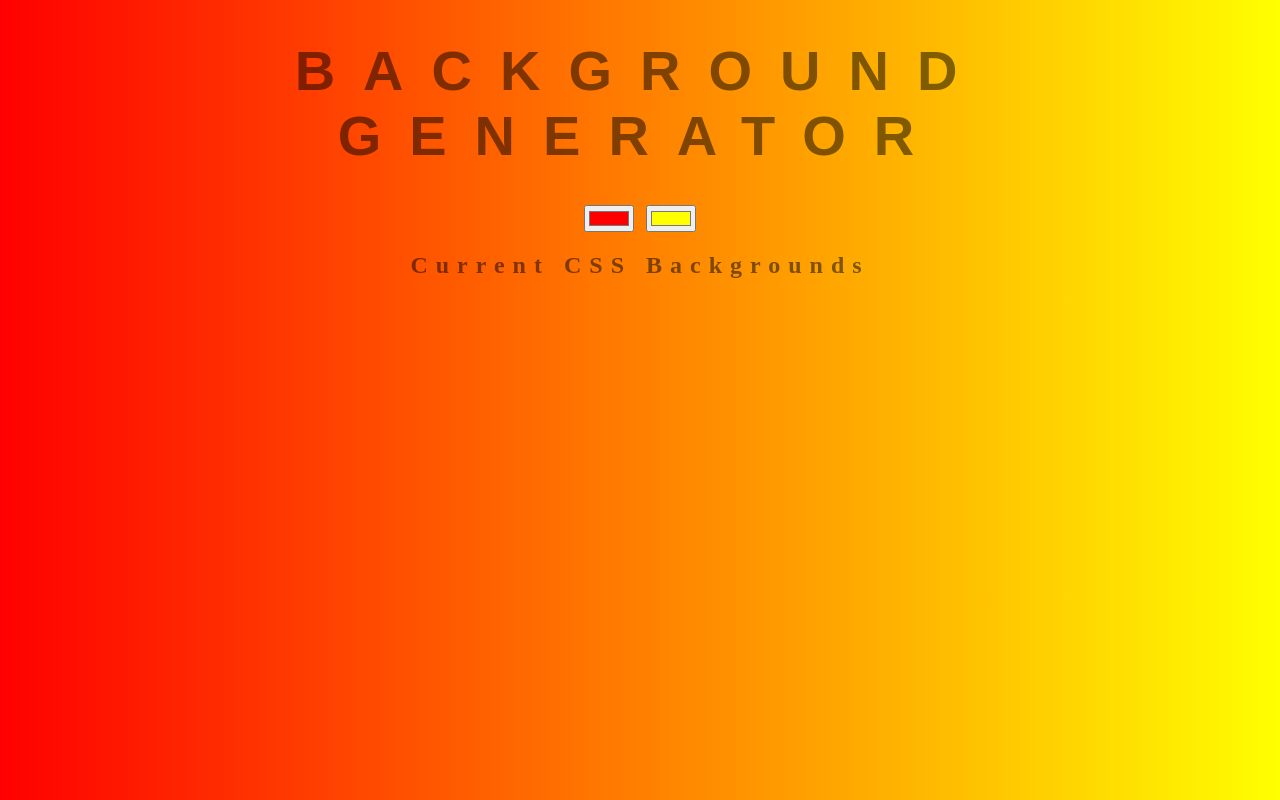
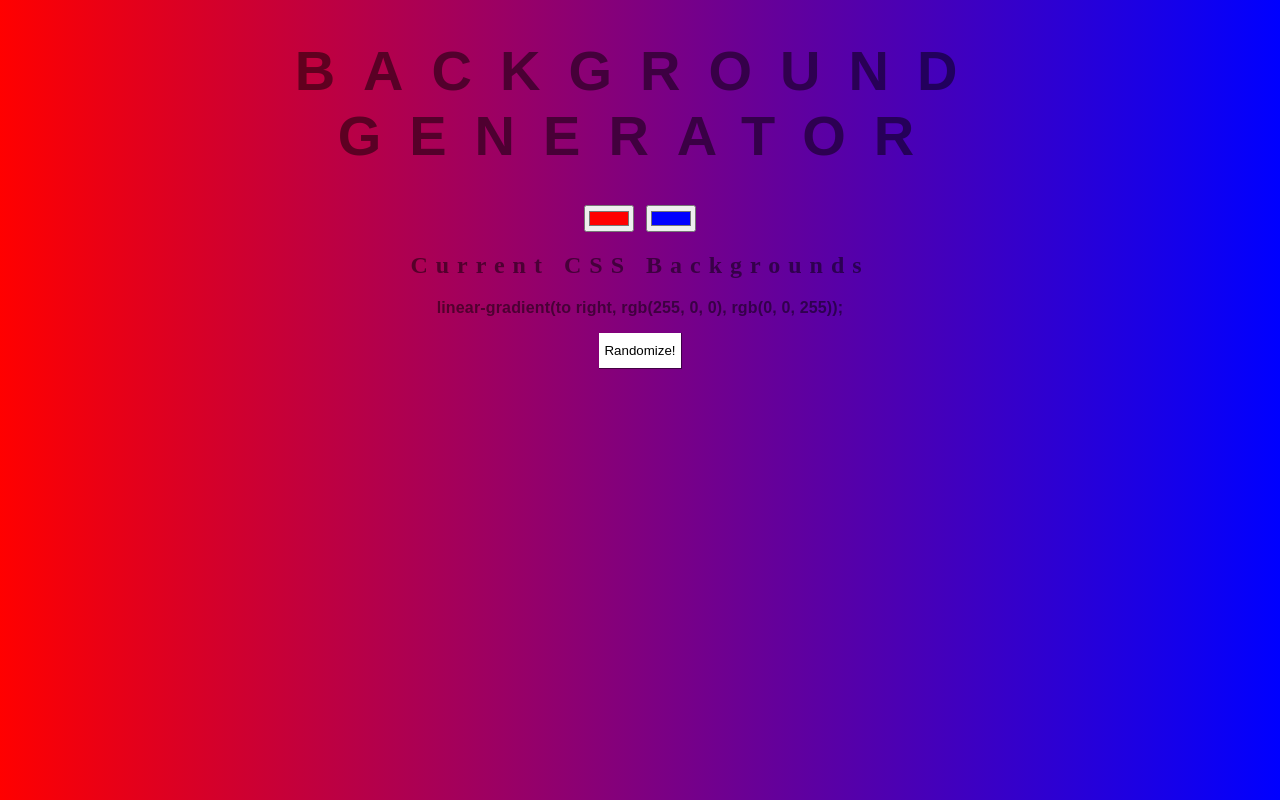
Before and after one commit to EpistemicPolymath/Gradient-Background-Generator-JS, a plain HTML site: page index.html in a window 1280 px wide. Drawn offline with Linux system fonts and the light colour scheme.

Commit message:
Added display of initial CSS linear gradient property on pageload - currently hardcoded way. Also added Randomize button for next goal.

```diff
--- a/Scripts/script.js
+++ b/Scripts/script.js
@@ -24,23 +24,24 @@ var body = document.querySelector("#gradient-background");
 // Functions - DRY (Do Not Repeat Yourself)
 function setGradient() {
     // If we want to change the background ideally we need to change the body.background property.
-    // Goal 3
     body.style.background = "linear-gradient(to right, " + color1.value + ", " + color2.value + ")";
 
     // Now we need to show the CSS in our h3 tag
-    // Goal 2
     css.textContent = body.style.background + ";";
 }
 
-function setColorInputsOnPageLoad() {
+function setupOnPageLoad() {
+
+    // Make color inputs match the background on pageload.
     color1.value = "#ff0000";
-    color2.value = "#FFFF00";
+    color2.value = "#0000ff";
+    // Displaying initial CSS linear gradient property on pageload.
+    setGradient();
 }
 
 // We want to listen to events in order to listen to the user's actions
 // There is a useful event for inputs called "input"
-// Goal 1
 color1.addEventListener("input", setGradient);
 color2.addEventListener("input", setGradient);
-// Make color inputs match the background on pageload.
-window.addEventListener("load", setColorInputsOnPageLoad);
+// Added a event listener to the window object on pageload.
+window.addEventListener("load", setupOnPageLoad);
--- a/Styles/style.css
+++ b/Styles/style.css
@@ -4,7 +4,7 @@ body {
   text-align: center;
   letter-spacing: .5em;
   top: 15%;
-  background: linear-gradient(to right, red, yellow); /* Standard Syntax */
+  background: linear-gradient(to right, #ff0000, #0000ff); /* Standard Syntax */
 }
 
 h1 {
@@ -23,3 +23,12 @@ h3 {
   text-transform: none;
   letter-spacing: 0.01em;
 }
+
+#random {
+  outline: 0;
+  border: 0;
+  padding: 10px 5px;
+  box-shadow: 0.5px 0.5px 0.5px 0.5px rgba(0, 0, 0, 0.47);
+  color: black;
+  background-color: white;
+}
--- a/index.html
+++ b/index.html
@@ -12,6 +12,7 @@
       <h2>Current CSS Backgrounds</h2>
       <!-- CSS Style Output goes here -->
       <h3 id="style-output"></h3>
+      <button id="random">Randomize!</button>
       <script type="text/javascript" src="./Scripts/script.js"></script>
   </body>
 </html>
```
Also changed, not shown: 1 other file.
